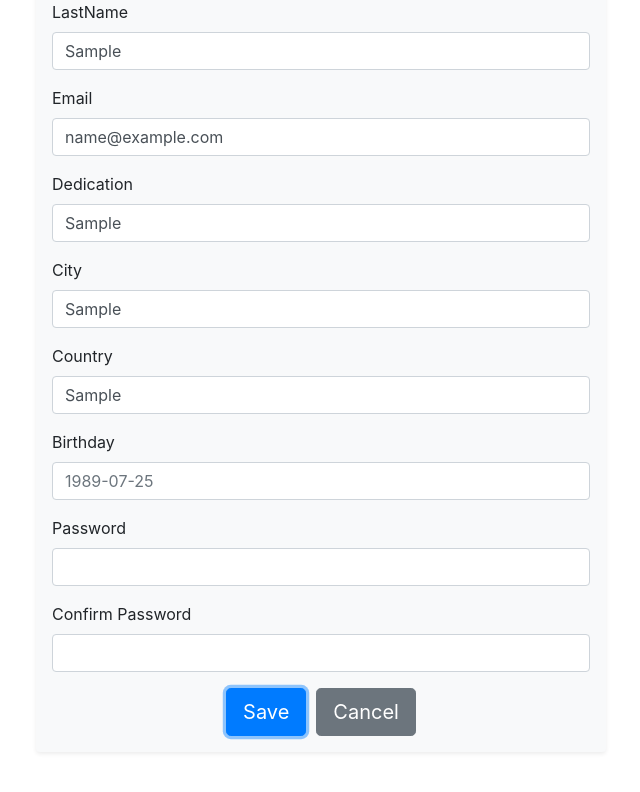
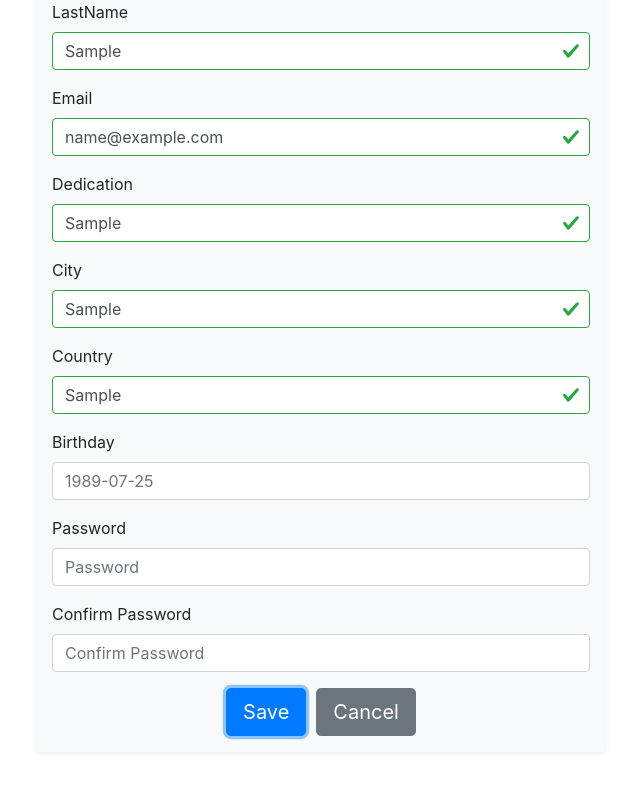
Before and after one commit to rafaelmm899/users-node-mongo-react, a React (Create React App) app in the folder client/: page /register in a window 1280 px wide. Both pictures are taken after typing "Sample", "Sample", "name@example.com", "Sample", "Sample", "Sample" into the empty fields and a click on the button "Save". Shown: the part 269-1061 px from the top of the page, without its empty margins (319-959 px from the left). Built offline with nearby package versions, Linux system fonts and the light colour scheme.

Commit message:
form validations

```diff
--- /dev/null
+++ b/client/src/components/Form/InputText.js
@@ -0,0 +1,30 @@
+import React from 'react'
+import { Form } from 'react-bootstrap';
+
+const InputText = props => {
+
+
+    if(props.isTouched){
+        return (props.isValid) ?
+                    <Form.Control   isValid={true}
+                                    name={props.name}
+                                    onChange={props.onChange}
+                                    type={props.type}
+                                    placeholder={props.placeholder} /> :
+                    <Form.Control   isInvalid={true}
+                                    name={props.name}
+                                    onChange={props.onChange}
+                                    type={props.type}
+                                    placeholder={props.placeholder} />;
+    }else{
+        return <Form.Control
+                    name={props.name}
+                    onChange={props.onChange}
+                    type={props.type}
+                    placeholder={props.placeholder}/>;
+    }
+
+
+}
+
+export default InputText;
--- /dev/null
+++ b/client/src/components/Form/Validator.js
@@ -0,0 +1,34 @@
+const validate = (value, rules) => {
+    let isValid = true;
+
+    for (let rule in rules) {
+
+        switch (rule) {
+            case 'minLength': isValid = isValid && minLengthValidator(value, rules[rule]); break;
+
+            case 'isRequired': isValid = isValid && requiredValidator(value); break;
+
+            case 'isEmail': isValid = isValid && emailValidator(value); break;
+
+            default: isValid = true;
+        }
+
+    }
+
+    return isValid;
+}
+
+const minLengthValidator = (value, minLength) => {
+    return value.length >= minLength;
+}
+
+const requiredValidator = value => {
+    return value.trim() !== '';
+}
+
+const emailValidator = value => {
+    var re = /^(([^<>()\[\]\\.,;:\s@"]+(\.[^<>()\[\]\\.,;:\s@"]+)*)|(".+"))@((\[[0-9]{1,3}\.[0-9]{1,3}\.[0-9]{1,3}\.[0-9]{1,3}\])|(([a-zA-Z\-0-9]+\.)+[a-zA-Z]{2,}))$/;
+    return re.test(String(value).toLowerCase());
+}
+
+export default validate;
--- a/client/src/pages/Register.js
+++ b/client/src/pages/Register.js
@@ -1,12 +1,94 @@
 import React, { Component } from 'react'
 import { Row, Col, Form,Button,ButtonToolbar } from 'react-bootstrap';
 import { Link } from "react-router-dom";
+import validate from "../components/Form/Validator"
+import InputText from '../components/Form/InputText';
 
 export class Register extends Component {
 
+    state = {
+        name : {
+            value : '',
+            rules : {
+                isRequired : true,
+            },
+            isTouched : false
+        },
+        lastname : {
+            value : '',
+            rules : {
+                isRequired : true,
+            },
+            isTouched : false
+        },
+        email : {
+            value : '',
+            rules : {
+                isRequired : true,
+                isEmail: true
+            },
+            isTouched : false
+        },
+        dedication : {
+            value : '',
+            rules : {
+                isRequired : true,
+            },
+            isTouched : false
+        },
+        city : {
+            value : '',
+            rules : {
+                isRequired : true,
+            },
+            isTouched : false
+        },
+        country : {
+            value : '',
+            rules : {
+                isRequired : true,
+            },
+            isTouched : false
+        },
+        birthday : {
+            value : '',
+            rules : {
+                isRequired : true,
+            },
+            isTouched : false
+        },
+        password : {
+            value : '',
+            rules : {
+                isRequired : true,
+                minLength : 5
+            },
+            isTouched : false
+        },
+        passwordConfirm : {
+            value : '',
+            rules : {
+                isRequired : true,
+            },
+            isTouched : false
+        }
+
+    }
+
     handleChange = (event) => {
         let { name,value } = event.target;
-        this.setState({ [name] : value});
+        let controls = this.state[name];
+        controls.isValid = validate(value, controls.rules);
+        controls.value = value;
+        controls.isTouched = true;
+
+        if(name === 'passwordConfirm'){
+            if(value !== this.state.password.value){
+                controls.isValid = false;
+            }
+        }
+
+        this.setState({ [name] : controls});
     }
 
     handleSubmit = (e) => {
@@ -19,42 +101,97 @@ export class Register extends Component {
             <Row className="justify-content-md-center" style={{ marginTop:"10%"}}>
                 <Col md="6" className="shadow-sm p-3 mb-5 bg-light rounded">
                     <h1>User register</h1>
-                    <Form onSubmit={ this.handleSubmit }>
+                    <Form noValidate  onSubmit={ this.handleSubmit }>
                         <Form.Group controlId="formGroupName">
                             <Form.Label>Name</Form.Label>
-                            <Form.Control name="name" type="text" placeholder="Jose" onChange={ this.handleChange } />
+                            <InputText
+                                name="name"
+                                onChange={ this.handleChange }
+                                placeholder="Jose"
+                                type="text"
+                                isTouched = {this.state.name.isTouched}
+                                isValid = {this.state.name.isValid} />
                         </Form.Group>
                         <Form.Group controlId="formGroupLastName">
                             <Form.Label>LastName</Form.Label>
-                            <Form.Control name="lastname" type="text" placeholder="Mata" onChange={ this.handleChange } />
+                            <InputText
+                                name="lastname"
+                                onChange={ this.handleChange }
+                                placeholder="Mata"
+                                type="text"
+                                isTouched = {this.state.lastname.isTouched}
+                                isValid = {this.state.lastname.isValid} />
                         </Form.Group>
                         <Form.Group controlId="formGroupEmail">
                             <Form.Label>Email</Form.Label>
-                            <Form.Control name="email" type="email" placeholder="name@domain.prx" onChange={ this.handleChange } />
+                            <InputText
+                                name="email"
+                                onChange={ this.handleChange }
+                                placeholder="name@domain.prx"
+                                type="email"
+                                isTouched = {this.state.email.isTouched}
+                                isValid = {this.state.email.isValid} />
                         </Form.Group>
                         <Form.Group controlId="formGroupDedication">
                             <Form.Label>Dedication</Form.Label>
-                            <Form.Control name="dedication" type="text" placeholder="teacher" onChange={ this.handleChange } />
+                            <InputText
+                                name="dedication"
+                                onChange={ this.handleChange }
+                                placeholder="teacher"
+                                type="text"
+                                isTouched = {this.state.dedication.isTouched}
+                                isValid = {this.state.dedication.isValid} />
                         </Form.Group>
                         <Form.Group controlId="formGroupCity">
                             <Form.Label>City</Form.Label>
-                            <Form.Control name="city" type="text" placeholder="Caracas" onChange={ this.handleChange } />
+                            <InputText
+                                name="city"
+                                onChange={ this.handleChange }
+                                placeholder="Caracas"
+                                type="text"
+                                isTouched = {this.state.city.isTouched}
+                                isValid = {this.state.city.isValid} />
                         </Form.Group>
                         <Form.Group controlId="formGroupCountry">
                             <Form.Label>Country</Form.Label>
-                            <Form.Control name="country" type="text" placeholder="Venezuela" onChange={ this.handleChange } />
+                            <InputText
+                                name="country"
+                                onChange={ this.handleChange }
+                                placeholder="Venezuela"
+                                type="text"
+                                isTouched = {this.state.country.isTouched}
+                                isValid = {this.state.country.isValid} />
                         </Form.Group>
                         <Form.Group controlId="formGroupBirthday">
                             <Form.Label>Birthday</Form.Label>
-                            <Form.Control name="birthday" type="text" placeholder="1989-07-25" onChange={ this.handleChange } />
+                            <InputText
+                                name="birthday"
+                                onChange={ this.handleChange }
+                                placeholder="1989-07-25"
+                                type="text"
+                                isTouched = {this.state.birthday.isTouched}
+                                isValid = {this.state.birthday.isValid} />
                         </Form.Group>
                         <Form.Group controlId="formGroupPassword">
                             <Form.Label>Password</Form.Label>
-                            <Form.Control name="password" type="password" placeholder="" onChange={ this.handleChange } />
+                            <InputText
+                                name="password"
+                                onChange={ this.handleChange }
+                                placeholder="Password"
+                                type="password"
+                                isTouched = {this.state.password.isTouched}
+                                isValid = {this.state.password.isValid} />
+
                         </Form.Group>
                         <Form.Group controlId="formGroupConfirmPassword">
                             <Form.Label>Confirm Password</Form.Label>
-                            <Form.Control name="passwordConfirmation" type="password" placeholder="" onChange={ this.handleChange } />
+                            <InputText
+                                name="passwordConfirm"
+                                onChange={ this.handleChange }
+                                placeholder="Confirm Password"
+                                type="password"
+                                isTouched = {this.state.passwordConfirm.isTouched}
+                                isValid = {this.state.passwordConfirm.isValid} />
                         </Form.Group>
                         <ButtonToolbar style={{ justifyContent:'center' }}>
                             <Button type="submit" variant="primary" size="lg" >
```
